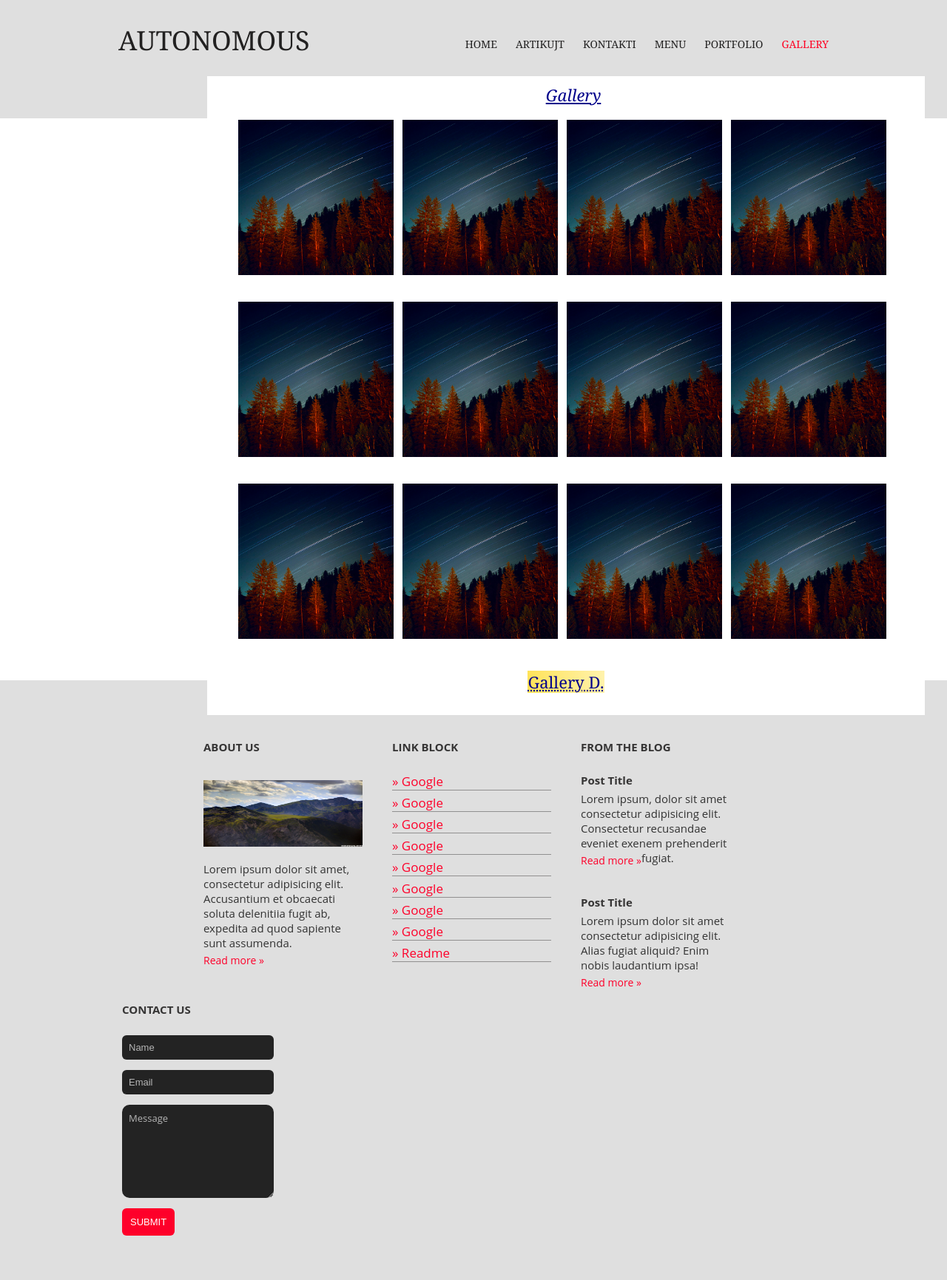
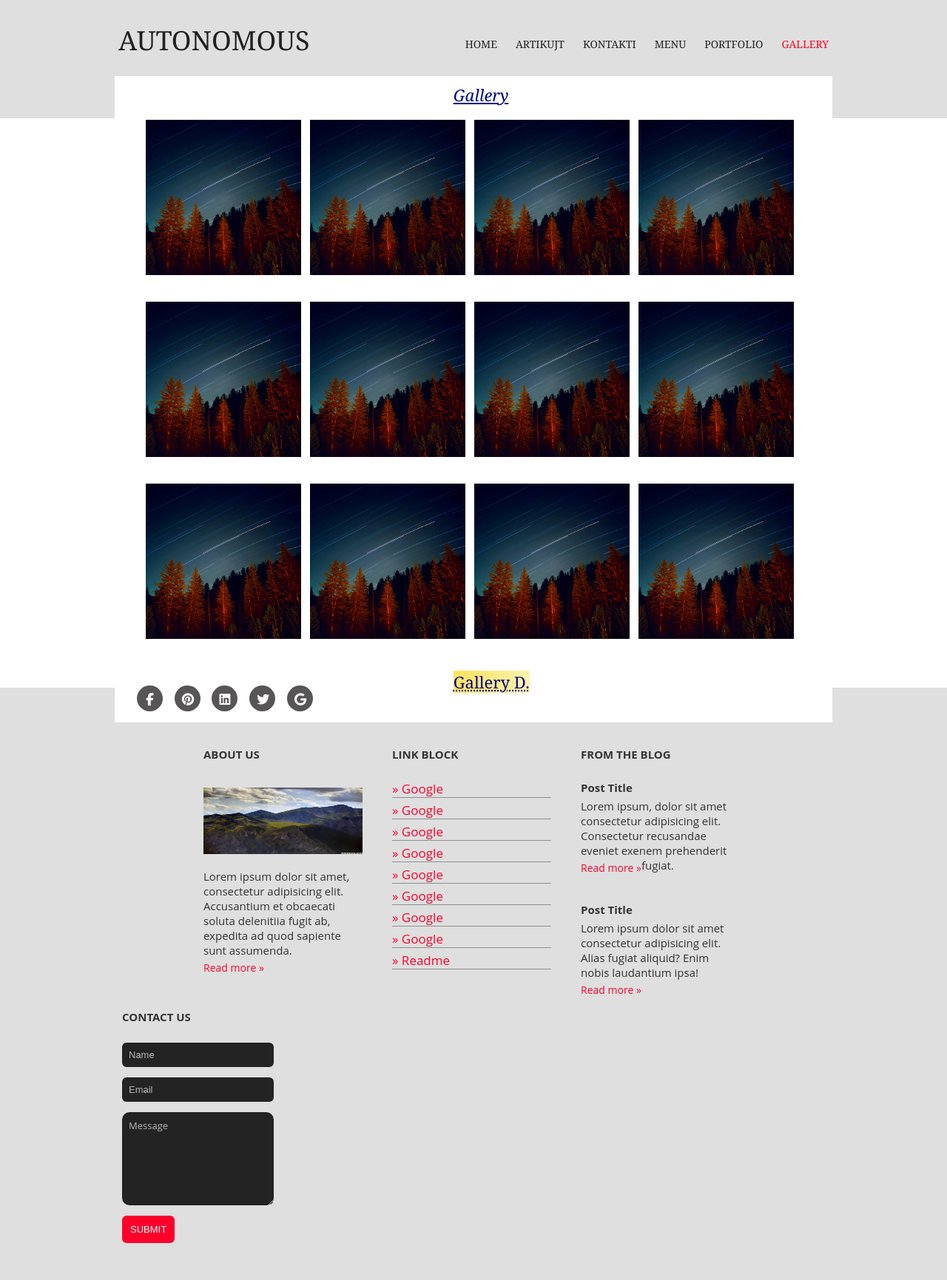
Before and after one commit to JonHajdini/InternetProgramming, a PHP site: page /gallery.html in a window 1280 px wide. Shown: the whole page at 74% size. Before the commit the page ends 1671 px from the top, so only its background shows below. Run offline with PHP 8.4, Linux system fonts and the light colour scheme; some libraries are stand-ins or nearby versions.

Commit message:
wrapper ne gjitha faqet
Krijimi i te gjitha faqeve me nje "wrapper" te njejte.

```diff
--- a/css/body.css
+++ b/css/body.css
@@ -44,7 +44,7 @@ h1, h2, h3, h4, h5, h6{margin:0; padding:0; font-size:16px; font-weight:bold; fo
 
 /*----------------------------------------------Content Area-------------------------------------*/
 
-#container{padding:30px 0;}
+#container{padding:30px 0;color: #919191;}
 #container section{display:block; width:100%; margin:0 16px 40px; padding:0;}
 #container .last{margin:0;}
 #container .more{text-align:left;}
--- a/css/gallery.css
+++ b/css/gallery.css
@@ -5,7 +5,7 @@
 
 .first{margin-left:2px; clear:left;}
 
-#gallery{position: relative; width:970px; display:block; margin-left: 280px; margin-top: -70px; margin-bottom: -60px; position: relative; z-index: 999; background-color: #FFFFFF;}
+#gallery{position: relative; width:970px; display:block; margin-top: -70px; margin-bottom: -60px; position: relative; z-index: 999; background-color: #FFFFFF;}
 #gallery ul li:hover{transform: scale(1.2,1.2) rotateX(30deg) rotateY(30deg) translate(-20px); }
 #gallery figure figcaption{display:block; clear:both;}
 #gallery ul{padding-inline-start: 0px; }
@@ -76,3 +76,56 @@
       transform: translate3d(0, 100%, 0);
     }
   }
+  #gallery  .icons a{color:#FFFFFF; background-color:rgb(87, 85, 85); }
+  #gallery .icons { float: left; padding-right: 2%; height: 70px; width: 400px;}
+  #gallery .fab {padding: 10px; font-size: 17px; width: 15px; height: 15px; text-align: center; text-decoration: none; margin-top: 20px;}
+
+  #gallery  .fa-linkedin {
+    background: gray;
+    color: white;
+    border-radius: 100%;
+    margin-right: 10px;
+  }
+  #gallery .fa-linkedin:hover {
+    background: #cb2027;
+  }
+  #gallery  .fa-twitter {
+    background: gray;
+    color: white;
+    border-radius: 100%;
+    margin-right: 10px;
+  }
+  #gallery .fa-twitter:hover {
+    background: #cb2027;
+  }
+
+  #gallery  .fa-pinterest {
+    background: gray;
+    color: white;
+    border-radius: 100%;
+    margin-right: 10px;
+  }
+  #gallery .fa-pinterest:hover {
+    background: #cb2027;
+  }
+
+  #gallery .fa-google {
+    background: gray;
+    color: white;
+    border-radius: 100%;
+    margin-right: 10px;
+  }
+  #gallery .fa-google:hover {
+    background: #cb2027;
+  }
+
+  #gallery .fa-facebook-f {
+    background: gray;
+    color: white;
+    border-radius: 100%;
+    margin-right: 10px;
+    margin-left: -10px;
+  }
+  #gallery .fa-facebook-f:hover {
+    background: #cb2027;
+  }
--- a/css/style.css
+++ b/css/style.css
@@ -10,17 +10,13 @@ a{outline:none; text-decoration:none;}
 
 /* ----------------------------------------------Wrapper-------------------------------------*/
 
-div.wrapper{display:block;  padding:0; text-align:left;}
+.wrapper{display:block;  padding:0; text-align:left; background-color: #FFFFFF; color: #FFFFFF;}
 
 .row1{width:100%; position: relative;}
 .row1, .row1 a{color:#C0BAB6; background-color:rgb(223, 223, 223);}
 
 
-
-.row2{color:#979797; background-color:#FFFFFF;}
-
-
-.col3{width: 100%; color: #666666  ; background-color:#FFFFFF;}
+.col3{width: 970px; position: relative ;margin-left: 270px; margin: -60px auto; color: #FFFFFF; background-color: #FFFFFF; z-index: 999;}
 
 /*----------------------------------------------Generalise-------------------------------------*/
 
@@ -37,7 +33,7 @@ h1, h2, h3, h4, h5, h6{margin:0; padding:0; font-size:20px; font-weight:normal;
 #header #hgroup{float:left;  margin-top: -30px;}
 
 #header #hgroup h1{font-size:36px;font-weight: normal;}
-#header #hgroup h1:hover{transform: perspective(200px) translate3d(20px, 20px, 50px);}
+
 
 #header #hgroup li.last{margin-right:0;}
 #header #hgroup img{display:block; width:210px; height: 370px; margin:0 0 8px 0;  color:#666666; background-color:#FFFFFF; border:1px solid #E9E9E9;}
@@ -54,7 +50,7 @@ h1, h2, h3, h4, h5, h6{margin:0; padding:0; font-size:20px; font-weight:normal;
 #header nav a:hover{color:rgb(255, 0, 34); }
 #header nav a.active{color:rgb(255, 0, 34); }
 
-#slider {width: 970px; position: relative ;margin-left: 270px; margin: -60px auto; color: #FFFFFF; background-color: #FFFFFF;}
+#slider {}
 #slider #sgroup{float: left; padding:20px 0; }
 
 #slider #sgroup h1{font-size:36px;font-weight: normal;}
--- a/gallery.html
+++ b/gallery.html
@@ -7,7 +7,7 @@
   <link rel="stylesheet" href="css/dropdown.css" type="text/css">
   <link rel="stylesheet" href="css/footeri.css" type="text/css">
   <link rel="stylesheet" href="css/gallery.css" type="text/css">
-  <link rel="stylesheet" href="https://cdnjs.cloudflare.com/ajax/libs/font-awesome/4.7.0/css/font-awesome.min.css">
+  <script src="https://kit.fontawesome.com/af9a262f2e.js" crossorigin="anonymous"></script>
 
 
   <style>
@@ -28,10 +28,8 @@
       font-family: Georgia, "Times New Roman", Times, serif;
       color: darkblue;
       font-style: bold;
-
-      text-align: center;
       padding-left: 0px;
-      padding-bottom: 30px;
+      padding-bottom: 40px;
 
     }
 
@@ -46,6 +44,7 @@
 
 <body>
   <button id="back-to-top-btn"><i class="fa fa-chevron-circle-up"></i></button>
+  <div class="wrapper">
     <div class="wrapper row1">
       <header id="header" class="clear">
         <div id="hgroup">
@@ -75,22 +74,36 @@
         <figure>
           <header class="heading">Gallery</header>
           <ul class="nospace clear">
-          <li class="one_quarter first"><a href="#"><img src="images/square.jpg" width="210" height="210" alt=""></a></li>
+            <li class="one_quarter first"><a href="#"><img src="images/square.jpg" width="210" height="210" alt=""></a>
+            </li>
             <li class="one_quarter"><a href="#"><img src="images/square.jpg" width="210" height="210" alt=""></a></li>
             <li class="one_quarter"><a href="#"><img src="images/square.jpg" width="210" height="210" alt=""></a></li>
             <li class="one_quarter"><a href="#"><img src="images/square.jpg" width="210" height="210" alt=""></a></li>
-          <li class="one_quarter first"><a href="#"><img src="images/square.jpg" width="210" height="210" alt=""></a></li>
+            <li class="one_quarter first"><a href="#"><img src="images/square.jpg" width="210" height="210" alt=""></a>
+            </li>
             <li class="one_quarter"><a href="#"><img src="images/square.jpg" width="210" height="210" alt=""></a></li>
             <li class="one_quarter"><a href="#"><img src="images/square.jpg" width="210" height="210" alt=""></a></li>
             <li class="one_quarter"><a href="#"><img src="images/square.jpg" width="210" height="210" alt=""></a></li>
-          <li class="one_quarter first"><a href="#"><img src="images/square.jpg" width="210" height="210" alt=""></a></li>
+            <li class="one_quarter first"><a href="#"><img src="images/square.jpg" width="210" height="210" alt=""></a>
+            </li>
             <li class="one_quarter"><a href="#"><img src="images/square.jpg" width="210" height="210" alt=""></a></li>
             <li class="one_quarter"><a href="#"><img src="images/square.jpg" width="210" height="210" alt=""></a></li>
             <li class="one_quarter"><a href="#"><img src="images/square.jpg" width="210" height="210" alt=""></a></li>
           </ul>
+          <div class="description"><span id="highlight"><abbr title="Gallery description">Gallery D.</abbr></span>
+            <div class="icons">
+              <a href="https://www.facebook.com/" target="_blank" class="fab fa-facebook-f"></a>
+              <a href="https://www.pinterest.com/" target="_blank" class="fab fa-pinterest"></a>
+              <a href="https://www.linkedin.com/" target="_blank" class="fab fa-linkedin"></a>
+              <a href="https://twitter.com/" target="_blank" class="fab fa-twitter"></a>
+              <a href="https://plus.google.com/discover" target="_blank" class="fab fa-google"></a>
+            </div>
+          </div>
 
-        <div class="description"><span id="highlight"><abbr title="Gallery description">Gallery D.</abbr></span></div>
+
         </figure>
+
+      </div>
     </div>
     <footer>
       <div class="footer-main">
@@ -167,8 +180,9 @@
         </div>
         <div class="clr"></div>
       </div>
+
+    </footer>
   </div>
-  </footer>
   <script src="js/backtotop.js"></script>
 </body>
 
--- a/index.html
+++ b/index.html
@@ -15,6 +15,7 @@
 
 <body>
   <button id="back-to-top-btn"><i class="fa fa-chevron-circle-up"></i></button>
+  <div class="wrapper">
     <div class="wrapper row1">
       <header id="header" class="clear">
         <div id="hgroup">
@@ -224,6 +225,7 @@
       </div>
       </div>
     </footer>
+  </div>
   <script src="js/backtotop.js"></script>
 
 </body>
```
Also changed, not shown: Artikujt.html (+13 -5 lines), Kontakti.html (+10 -4 lines), css/Kontakti.css (+4 -7 lines), css/portfolio.css (+62 -3 lines), portfolio.html (+15 -4 lines). Lines whose indentation alone changed are shown as unchanged.
